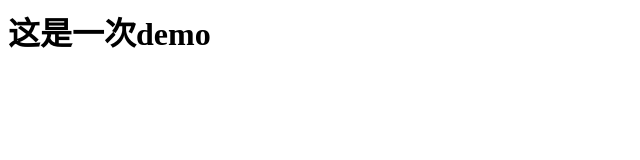
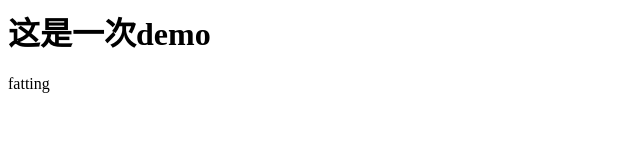
Before and after one commit to tsecool/blog, a plain HTML site: page index.html in a window 1280 px wide. Shown: the full height of the page, 0-640 px from the left. Drawn offline with Linux system fonts and the light colour scheme.

Commit message:
第二次提交

```diff
--- a/index.html
+++ b/index.html
@@ -1 +1,2 @@
 <h1>这是一次demo</h1>
+<p>fatting</p>
```
